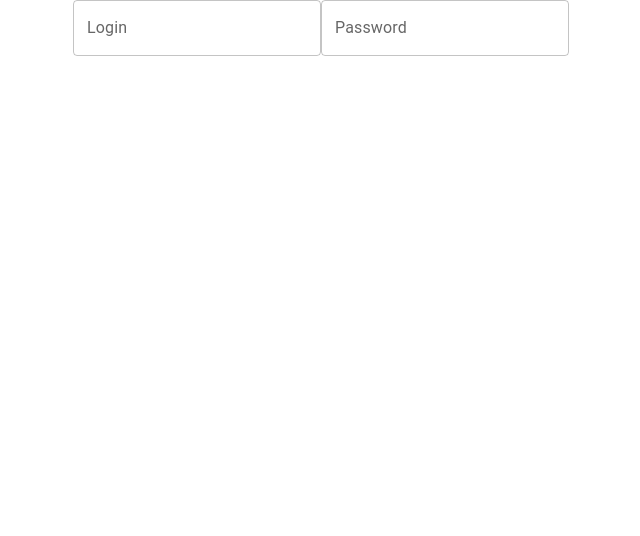
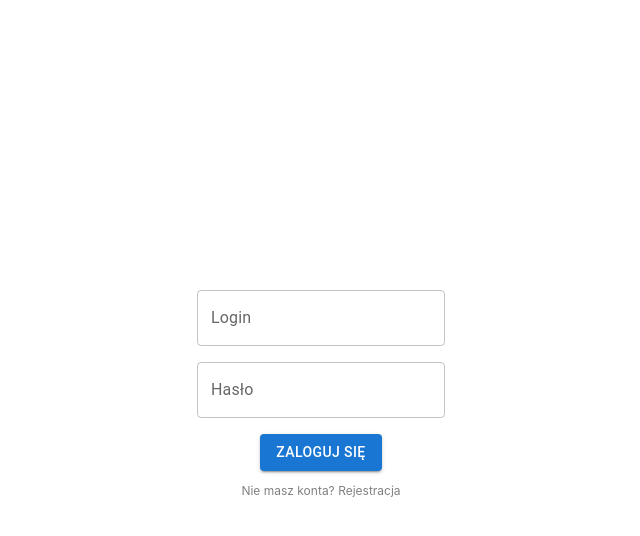
Before and after one commit to Bartflo/IO_projekt, a React (Create React App) app in the folder client/: page / in a window 1280 px wide. Shown: the top 536 px of the page, without its empty margins (319-959 px from the left). Built offline with nearby package versions, Linux system fonts and the light colour scheme.

Commit message:
added basic things to login page

```diff
--- a/client/src/App.css
+++ b/client/src/App.css
@@ -1,38 +1,19 @@
 .App {
-  text-align: center;
+  min-height: 100vh;
+  display:flex;
+  justify-content:center;
 }
 
-.App-logo {
-  height: 40vmin;
-  pointer-events: none;
+.login-container
+{
+  display:flex;
+  flex-direction: column;
+  justify-content: center;
+  align-items:center;
 }
 
-@media (prefers-reduced-motion: no-preference) {
-  .App-logo {
-    animation: App-logo-spin infinite 20s linear;
-  }
+.login-to-register
+{
+  font-size:0.75rem;
+  color:gray;
 }
-
-.App-header {
-  background-color: #282c34;
-  min-height: 100vh;
-  display: flex;
-  flex-direction: column;
-  align-items: center;
-  justify-content: center;
-  font-size: calc(10px + 2vmin);
-  color: white;
-}
-
-.App-link {
-  color: #61dafb;
-}
-
-@keyframes App-logo-spin {
-  from {
-    transform: rotate(0deg);
-  }
-  to {
-    transform: rotate(360deg);
-  }
-}
--- a/client/src/components/login.js
+++ b/client/src/components/login.js
@@ -1,12 +1,20 @@
 import TextField from '@mui/material/TextField';
+import Button from '@mui/material/Button';
+import '.././App.css';
 
 
 function Login()
 {
     return(
-        <div className="test">
+        <div className="login-container">
         <TextField id="outlined-basic" label="Login" variant="outlined"/>
-        <TextField id="outlined-password-input" label="Password" type="password"/>
+        <TextField sx={{m:2}} id="outlined-password-input" label="Hasło" type="password"/>
+        <Button variant="contained">
+            Zaloguj się
+        </Button>
+        <p className="login-to-register">
+            Nie masz konta? Rejestracja
+        </p>
         </div>
     );
 }
```
